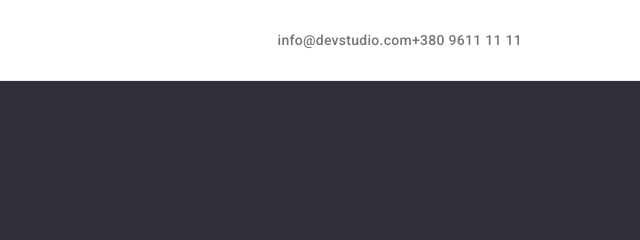
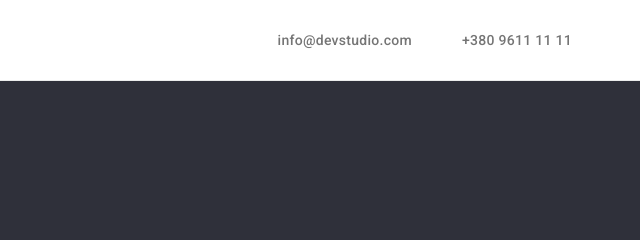
Before and after one commit to olenakononenko/goit-markup-hw-03, a plain HTML site: page index.html in a window 1280 px wide. Shown: the top 240 px of the page, 640-1280 px from the left. Drawn offline with nearby package versions, Linux system fonts and the light colour scheme.

Commit message:
Update style.css

```diff
--- a/css/style.css
+++ b/css/style.css
@@ -66,6 +66,10 @@ body{
 
 .header-main-part{
     margin-right: 93px;
+}
+
+.header-main-list:not(:last-child){
+    padding-right: 50px;
 }
 
 .nav-list{
```
